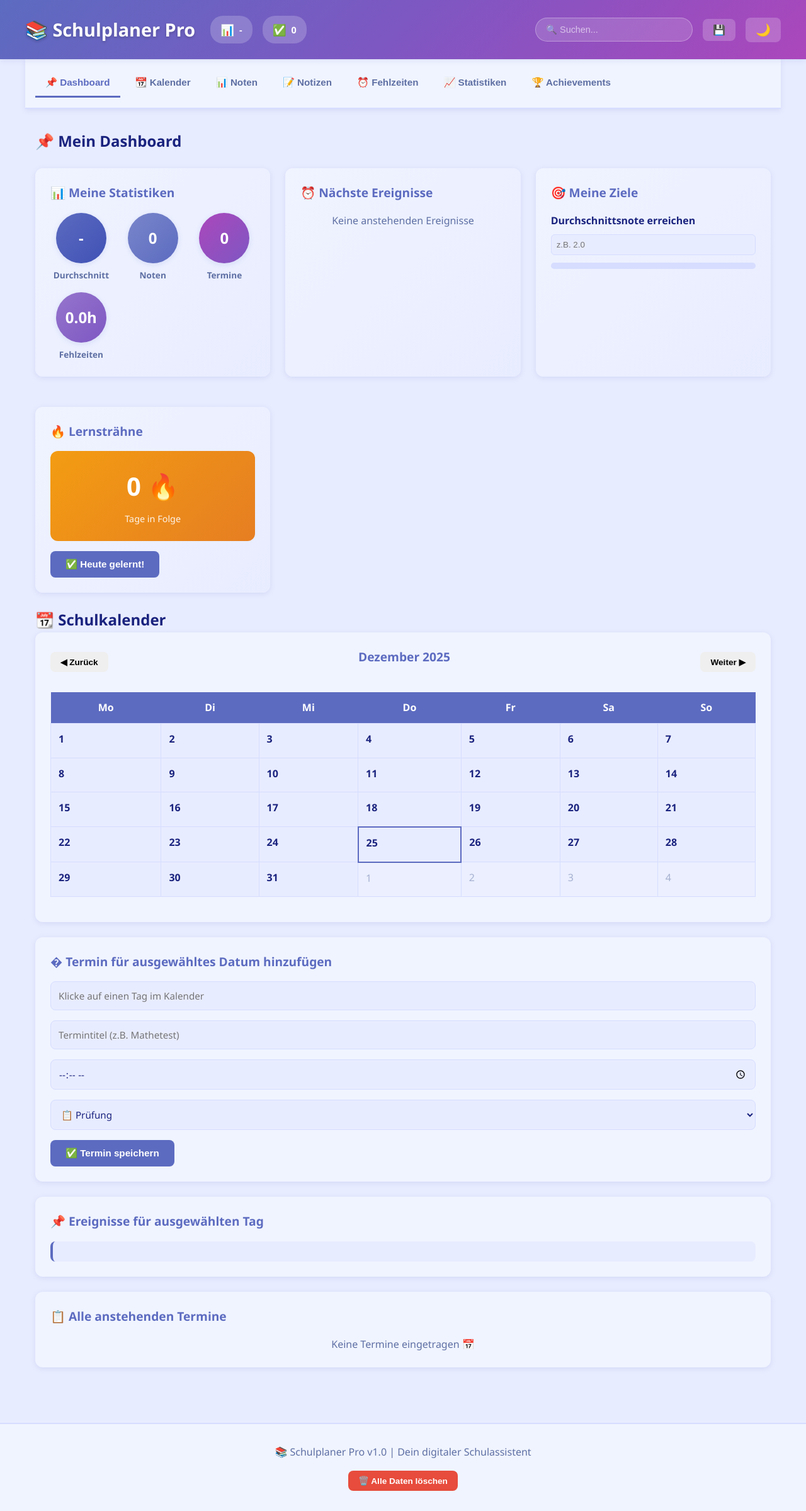
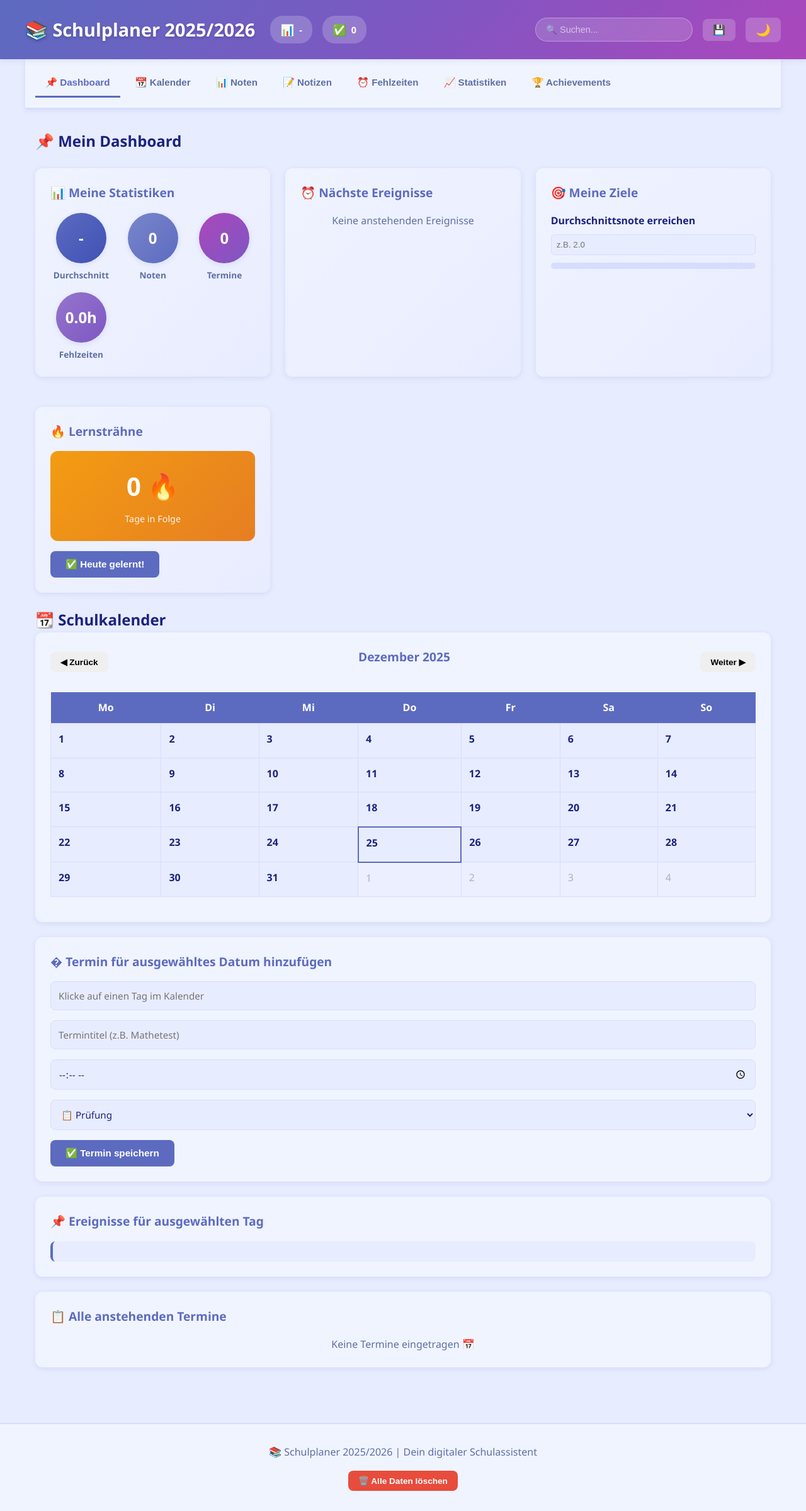
Before and after one commit to Ramon57-ui/Project, an Electron app: page index.html in a window 1280 px wide. Shown: the whole page at 63% size. Drawn offline with nearby package versions, Linux system fonts and the light colour scheme.

Commit message:
Umbenennung: Schulplaner Pro -> Schulplaner 2025/2026

```diff
--- a/app.js
+++ b/app.js
@@ -63,7 +63,7 @@ const achievementsData = [
 
 // ===== INITIALIZATION =====
 document.addEventListener('DOMContentLoaded', function() {
-    console.log('Schulplaner Pro geladen! 📚');
+    console.log('Schulplaner 2025/2026 geladen! 📚');
 
     // Load data from localStorage
     loadData();
--- a/index.html
+++ b/index.html
@@ -3,7 +3,7 @@
 <head>
     <meta charset="UTF-8">
     <meta name="viewport" content="width=device-width, initial-scale=1.0">
-    <title>Schulplaner Pro</title>
+    <title>Schulplaner 2025/2026</title>
     <link rel="stylesheet" href="styles.css">
     <script src="https://cdn.jsdelivr.net/npm/chart.js"></script>
 </head>
@@ -13,7 +13,7 @@
         <header class="header">
             <div class="header-content">
                 <div class="header-left">
-                    <h1>📚 Schulplaner Pro</h1>
+                    <h1>📚 Schulplaner 2025/2026</h1>
                     <div class="header-stats">
                         <div class="stat-badge">
                             <span class="badge-icon">📊</span>
@@ -297,7 +297,7 @@
 
         <!-- Footer -->
         <footer class="footer">
-            <p>📚 Schulplaner Pro v1.0 | Dein digitaler Schulassistent</p>
+            <p>📚 Schulplaner 2025/2026 | Dein digitaler Schulassistent</p>
             <button id="clearDataBtn" class="btn btn-danger btn-small">🗑️ Alle Daten löschen</button>
         </footer>
     </div>
--- a/package.json
+++ b/package.json
@@ -27,7 +27,7 @@
   },
   "build": {
     "appId": "com.schulplaner.pro",
-    "productName": "Schulplaner Pro",
+    "productName": "Schulplaner 2025/2026",
     "files": [
       "main.js",
       "preload.js",
```
Also changed, not shown: README.md.
